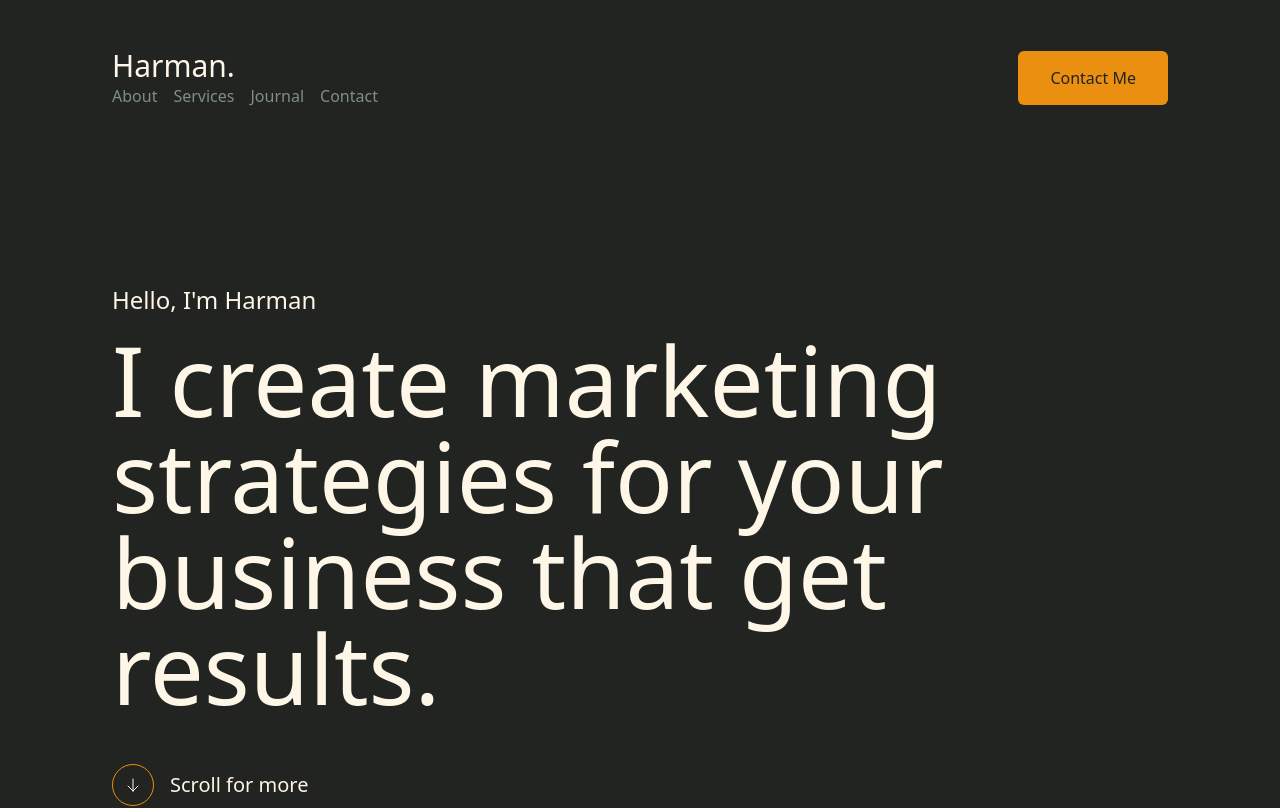
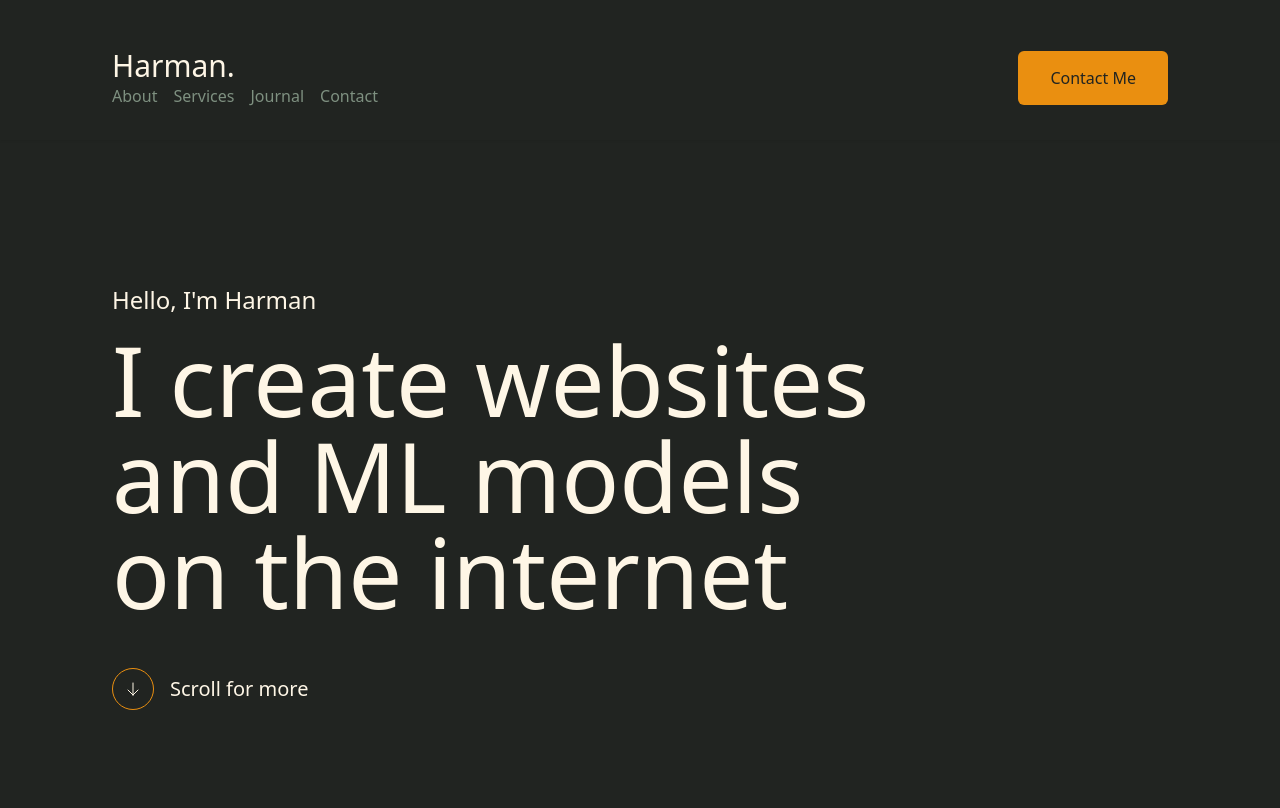
Before and after one commit to Harmxn02/Design-Portfolio, a Next.js app: page / in a window 1280 px wide. Shown: the top 808 px of the page. Built offline with nearby package versions, Linux system fonts and the light colour scheme.

Commit message:
Altered text in Intro

```diff
--- a/src/components/intro/intro.tsx
+++ b/src/components/intro/intro.tsx
@@ -10,8 +10,8 @@ export default function Intro() {
 					<div className="mt-36">
 						<h2 className="text-2xl pb-4">Hello, I&apos;m Harman</h2>
 						<p className=" text-5xl sm:text-6xl md:text-6xl lg:text-7xl xl:text-8xl font-dm">
-							I create marketing <br /> strategies for your <br />{" "}
-							business that get <br /> results.
+							I create websites <br /> and ML models <br />{" "}
+							on the internet
 						</p>
 					</div>
 
```
